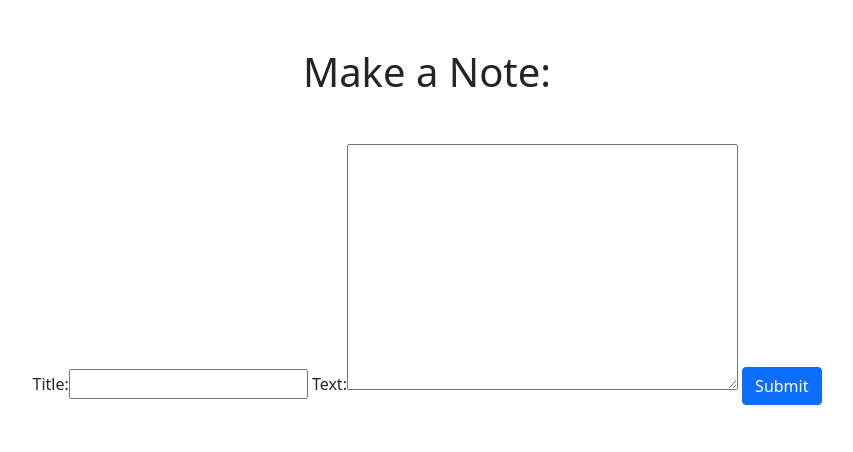
After one commit to lee-joanne/django-linkedin, a Django app: page /smart/notes/new in a window 1280 px wide. The commit adds this page. Shown: the top 452 px of the page, without its empty margins (213-1066 px from the left). Run offline with Django 3.2, Linux system fonts and the light colour scheme.

Commit message:
Add create view functionality and forms.py

```diff
--- /dev/null
+++ b/notes/forms.py
@@ -0,0 +1,15 @@
+from django import forms
+from .models import Notes
+from django.core.exceptions import ValidationError
+
+
+class NotesForm(forms.ModelForm):
+    class Meta:
+        model = Notes
+        fields = ('title', 'text')
+
+    def clean_title(self):
+        title = self.cleaned_data['title']
+        if 'Django' not in title:
+            raise ValidationError("We only accept notes about Django")
+        return title # required to process valid, cleaned data
--- /dev/null
+++ b/notes/templates/notes/notes_form.html
@@ -0,0 +1,12 @@
+{% extends "base.html" %} {% block content %}
+<h1 class="my-5">Make a Note:</h1>
+
+<form action="{% url 'notes_new' %}" method="POST">
+  {% csrf_token %} {{form}}
+  <button type="submit" class="btn btn-primary my-5">Submit</button>
+</form>
+
+{% if form.errors %}
+<div class="alert alert-danger my-5">{{form.errors.title.as_text}}</div>
+
+{% endif %} {% endblock %}
--- a/notes/urls.py
+++ b/notes/urls.py
@@ -5,4 +5,5 @@ from . import views
 urlpatterns = [
     path('notes/', views.NotesListView.as_view(), name='notes_list'),
     path('notes/<int:pk>', views.NotesDetailView.as_view(), name='notes_detail'),
+    path('notes/new', views.NotesCreateView.as_view(), name='notes_new'),
 ]
--- a/notes/views.py
+++ b/notes/views.py
@@ -1,7 +1,8 @@
 from django.shortcuts import render
 from .models import Notes
 from django.shortcuts import get_object_or_404
-from django.views.generic import DetailView, ListView
+from django.views.generic import DetailView, CreateView, ListView
+from .forms import NotesForm
 # Create your views here.
 
 class NotesListView(ListView):
@@ -15,6 +16,7 @@ class NotesDetailView(DetailView):
     context_object_name = 'note' # default is modelname lowercased.
 
 
-# def detail(request, id):
-#     note = get_object_or_404(Notes, id=id)
-#     return render(request, 'notes/notes_detail.html', {'note': note})
+class NotesCreateView(CreateView):
+    model = Notes
+    form_class = NotesForm
+    success_url = '/smart/notes'
--- a/static/css/style.css
+++ b/static/css/style.css
@@ -1,3 +1,7 @@
 .note-li {
     color: red;
 }
+
+ul.errorlist {
+    display: none;
+}
--- a/static/templates/base.html
+++ b/static/templates/base.html
@@ -11,6 +11,7 @@
       integrity="sha384-EVSTQN3/azprG1Anm3QDgpJLIm9Nao0Yz1ztcQTwFspd3yD65VohhpuuCOmLASjC"
       crossorigin="anonymous"
     />
+    <link href="{% static 'css/style.css' %}" rel="stylesheet" />
   </head>
   <body>
     <div class="my-5 text-center container">
```
Also changed, not shown: db.sqlite3.
